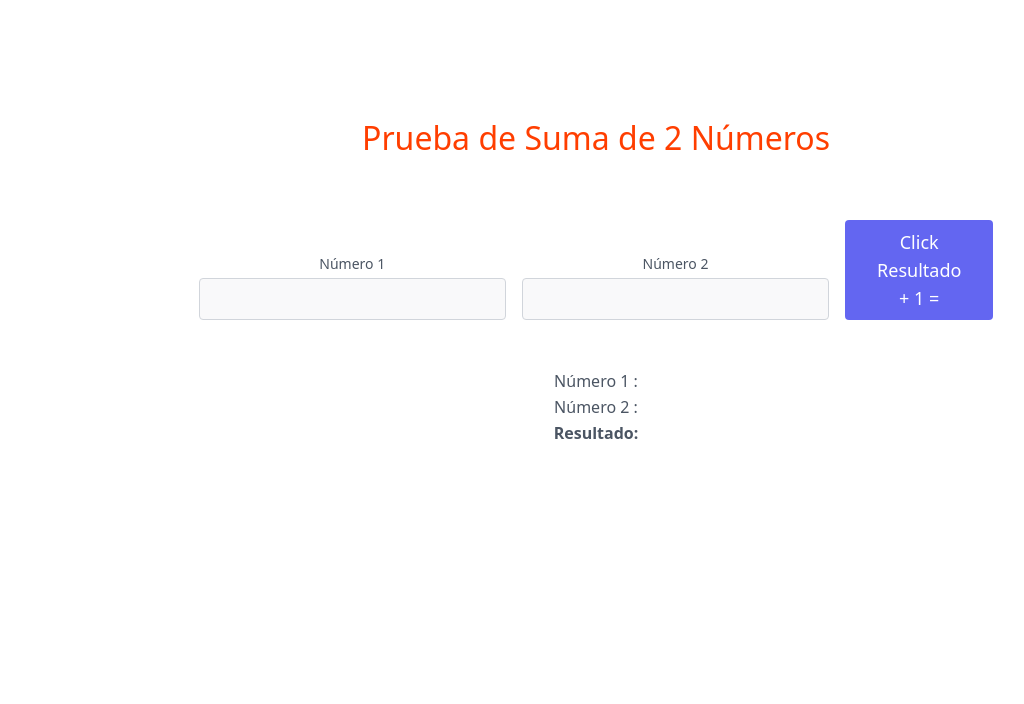
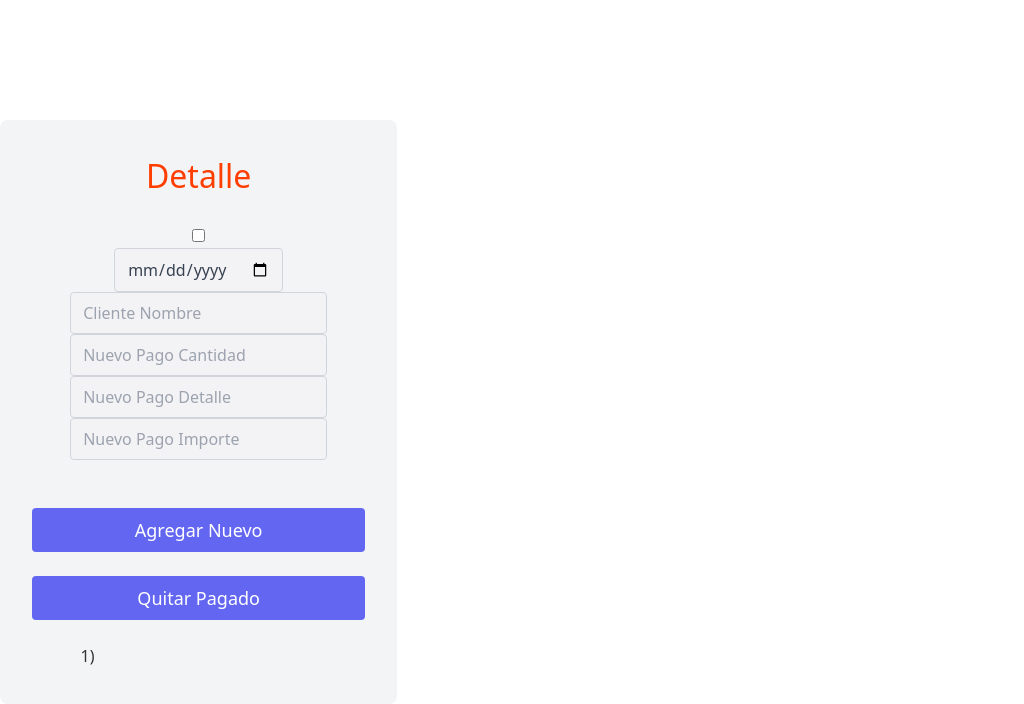
Before and after one commit to danielchirich/svelte_tailwindcss, a Svelte app: page / in a window 1280 px wide. Shown: the top 704 px of the page, without its empty margins (44-1068 px from the left). Built offline with nearby package versions, Linux system fonts and the light colour scheme.

Commit message:
Update App.svelte
Un Todo modificado con sort

```diff
--- a/src/App.svelte
+++ b/src/App.svelte
@@ -1,48 +1,121 @@
 <script>
 	import Tailwindcss from './Tailwindcss.svelte';
-	let number1 = ""
-	let number2 = ""
-	$: result = number1+number2
 
-	function count(){
-		return result += 1;
+	let todos = [
+		{ done: false,
+		    fecha: '',
+		    textClient: '' ,
+			numberCantidad: '',
+			textDetalle: '',
+			numberImporte: ''  }
+
+	];
+
+
+	function add() {
+		todos = todos.concat({ done: false,
+		                       fecha: '',
+							   textClient: '',
+							   numberCantidad: '',
+							   textDetalle: '',
+							   numberImporte: '' });
 	}
+
+	function clear() {
+		todos = todos.filter(t => !t.done);
+	}
+
+	$: byName = todos.slice(0)
+
+    $: todosSort = byName.sort(function(a,b) {
+       let x = a.textClient.toLowerCase()
+       let y = b.textClient.toLowerCase()
+          return x < y ? -1 : x > y ? 1 : 0
+    })
+
 
 </script>
 
 <Tailwindcss />
 <main>
-<section class="text-gray-600 body-font">
-  <div class="container px-5 py-24 mx-auto">
-    <div class="flex flex-col text-center w-full mb-12">
-      <h1 class="sm:text-3xl text-2xl font-medium title-font mb-4 text-gray-900">Prueba de Suma de 2 Números</h1>
+<section class="text-gray-600 body-font"></section>
 
-    </div>
-    <div class="flex lg:w-2/3 w-full sm:flex-row flex-col mx-auto px-8 sm:space-x-4 sm:space-y-0 space-y-4 sm:px-0 items-end">
-      <div class="relative flex-grow w-full">
-        <label for="name1" class="leading-7 text-sm text-gray-600">Número 1</label>
-        <input type="number" required id="number1" name="number1" class="w-full bg-gray-100 bg-opacity-50 rounded border border-gray-300 focus:border-indigo-500 focus:bg-transparent focus:ring-2 focus:ring-indigo-200 text-base outline-none text-gray-700 py-1 px-3 leading-8 transition-colors duration-200 ease-in-out"  bind:value={number1}>
-      </div>
-      <div class="relative flex-grow w-full">
-        <label for="name2" class="leading-7 text-sm text-gray-600">Número 2</label>
-        <input type="number" required id="number2" name="number2" class="w-full bg-gray-100 bg-opacity-50 rounded border border-gray-300 focus:border-indigo-500 focus:bg-transparent focus:ring-2 focus:ring-indigo-200 text-base outline-none text-gray-700 py-1 px-3 leading-8 transition-colors duration-200 ease-in-out"  bind:value={number2}>
-      </div>
-      <button on:click={count}   class="text-white bg-indigo-500 border-0 py-2 px-8 focus:outline-none hover:bg-indigo-600 rounded text-lg">Click Resultado + 1 ={result}</button>
+<div class="container px-5 py-24 mx-auto flex flex-wrap items-center">
+  <div class="lg:w-2/6 md:w-1/2 bg-gray-100 rounded-lg p-8 flex flex-col md:ml-left w-full mt-5 md:mt-0">
+	<h1>Detalle</h1>
+<br/>
+{#each todos as todo}
+	<div class="relative flex-grow w-full">
+		<input
+			type=checkbox
+			bind:checked={todo.done}
 
-    </div>
-		<br/>
-		<br/>
-		<div>
-		  <p class="lg:w-2/3 mx-auto leading-relaxed text-base">
-			Número 1 : {number1}</p>
-			<p class="lg:w-2/3 mx-auto leading-relaxed text-base">
-			Número 2 : {number2}</p>
-		  <p class="lg:w-2/3 mx-auto leading-relaxed text-base">
-			<strong> Resultado: {result}</strong></p>
+		>
+    <br/>
+	    <input
+		    type=date
+			placeholder="Nuevo Pago Fecha"
+			bind:value={todo.fecha}
+			disabled={todo.done}
+			class=" bg-gray-100 bg-opacity-50 rounded border border-gray-300 focus:border-indigo-500 focus:bg-transparent focus:ring-2 focus:ring-indigo-200 text-base outline-none text-gray-700 py-1 px-3 leading-8 transition-colors duration-200 ease-in-out"
+		>
+		<input
+		    type=text
+			placeholder="Cliente Nombre"
+			bind:value={todo.textClient}
+			disabled={todo.done}
+			class=" bg-gray-100 bg-opacity-50 rounded border border-gray-300 focus:border-indigo-500 focus:bg-transparent focus:ring-2 focus:ring-indigo-200 text-base outline-none text-gray-700 py-1 px-3 leading-8 transition-colors duration-200 ease-in-out"
+		>
+		<input
+		    type=number
+			placeholder="Nuevo Pago Cantidad"
+			bind:value={todo.numberCantidad}
+			disabled={todo.done}
+			class=" bg-gray-100 bg-opacity-50 rounded border border-gray-300 focus:border-indigo-500 focus:bg-transparent focus:ring-2 focus:ring-indigo-200 text-base outline-none text-gray-700 py-1 px-3 leading-8 transition-colors duration-200 ease-in-out"
+		>
+		<input
+		    type=text
+			placeholder="Nuevo Pago Detalle"
+			bind:value={todo.textDetalle}
+			disabled={todo.done}
+			class=" bg-gray-100 bg-opacity-50 rounded border border-gray-300 focus:border-indigo-500 focus:bg-transparent focus:ring-2 focus:ring-indigo-200 text-base outline-none text-gray-700 py-1 px-3 leading-8 transition-colors duration-200 ease-in-out"
+		>
+		<input
+		    type=number
+			placeholder="Nuevo Pago Importe "
+			bind:value={todo.numberImporte}
+			disabled={todo.done}
+			class=" bg-gray-100 bg-opacity-50 rounded border border-gray-300 focus:border-indigo-500 focus:bg-transparent focus:ring-2 focus:ring-indigo-200 text-base outline-none text-gray-700 py-1 px-3 leading-8 transition-colors duration-200 ease-in-out"
+		>
+	</div>
 
-		</div>
-  </div>
-</section>
+	<br/>
+{/each}
+<br/>
+<button on:click={add} class="text-white bg-indigo-500 border-0 py-2 px-8 focus:outline-none hover:bg-indigo-600 rounded text-lg">
+	Agregar Nuevo
+</button>
+<br/>
+<button on:click={clear} class="text-white bg-indigo-500 border-0 py-2 px-8 focus:outline-none hover:bg-indigo-600 rounded text-lg">
+	Quitar Pagado
+</button>
+<br/>
+{#each todosSort as todoSort,i}
+		<ul>
+		  <li class="lg:w-1/3 mb-1 w-1/2">
+		                {i+1})
+		                {todoSort.fecha}
+						{todoSort.textClient}
+						{todoSort.numberImporte}
+
+			</li>
+		</ul>
+	{/each}
+</div>
+</div>
+
+
+
 
 </main>
 
@@ -53,14 +126,12 @@
 		max-width: 240px;
 		margin: 0 auto;
 	}
-
 	h1 {
 		color: #ff3e00;
 
 		font-size: 2em;
 		font-weight: 100;
 	}
-
 	@media (min-width: 640px) {
 		main {
 			max-width: none;
```
